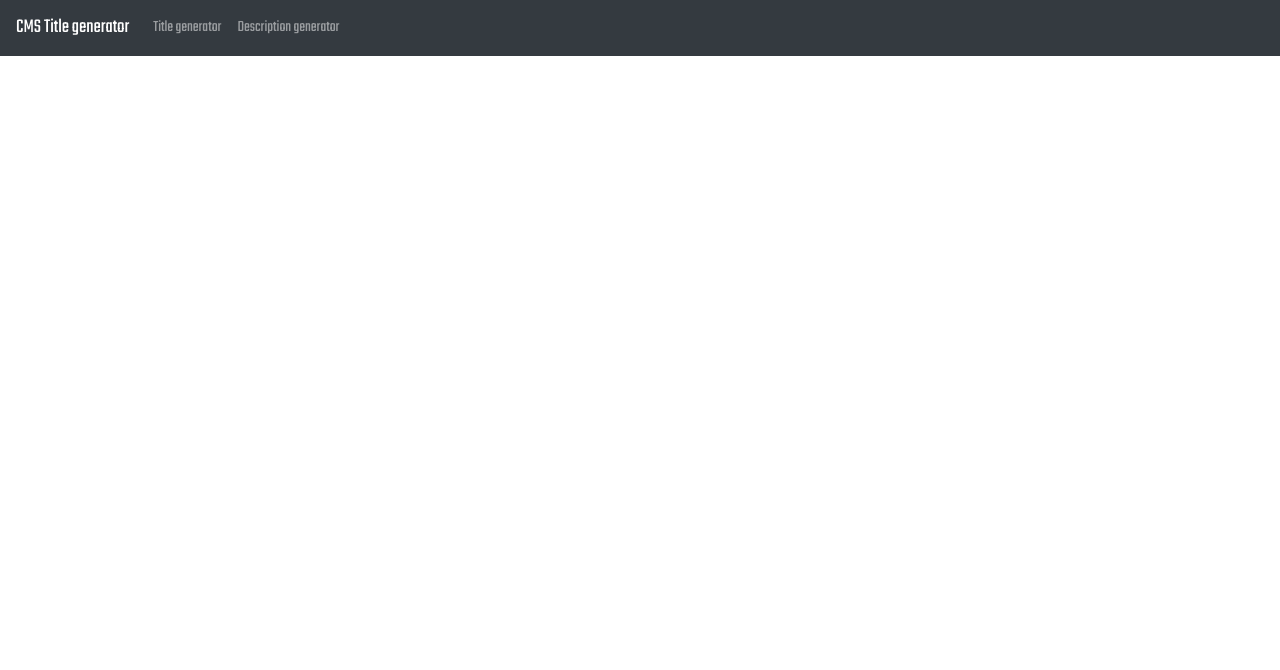
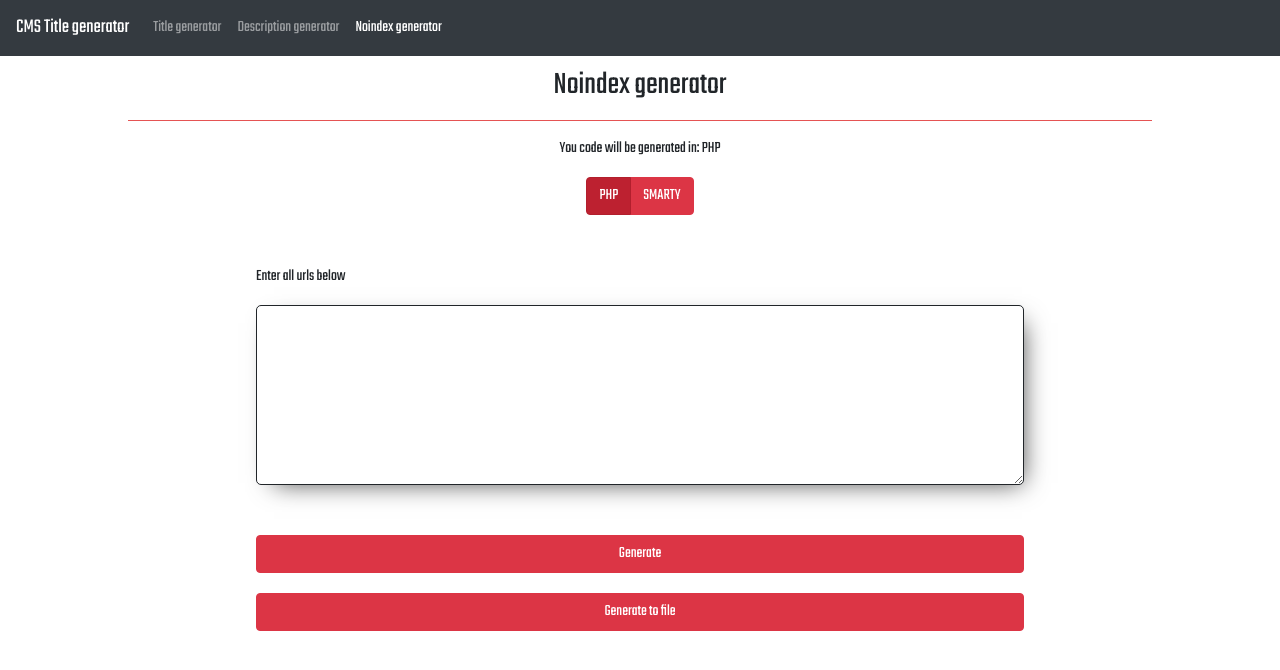
Before and after one commit to DevWichrowski/CMS-title-generator, a React (Create React App) app: page /noindex-generator in a window 1280 px wide. Shown: the top 670 px of the page. Built offline with nearby package versions, Linux system fonts and the light colour scheme.

Commit message:
Add Noindex component

```diff
--- a/src/App.js
+++ b/src/App.js
@@ -4,6 +4,7 @@ import { BrowserRouter, Route } from 'react-router-dom';
 import Menu from './components/Menu/Menu';
 import TitleGenerator from './components/TitleGenerator/TitleGenerator';
 import DescriptionGenerator from './components/DescriptionGenerator/DescriptionGenerator';
+import NoindexGenerator from './components/NoindexGenerator/NoindexGenerator';
 
 class App extends Component {
 	render() {
@@ -13,6 +14,7 @@ class App extends Component {
 					<Menu />
 					<Route exact path="/title-generator" component={TitleGenerator} />
 					<Route exact path="/description-generator" component={DescriptionGenerator} />
+					<Route exact path="/noindex-generator" component={NoindexGenerator} />
 				</div>
 			</BrowserRouter>
 		);
--- a/src/components/DescriptionGenerator/DescriptionGenerator.js
+++ b/src/components/DescriptionGenerator/DescriptionGenerator.js
@@ -55,6 +55,7 @@ class DescriptionGenerator extends Component {
 		});
 		return result;
 	};
+
 	render() {
 		return (
 			<div className="description-generator">
--- a/src/components/Menu/Menu.js
+++ b/src/components/Menu/Menu.js
@@ -3,6 +3,7 @@ import { connect } from 'react-redux';
 import { getLoginStatus } from '../../store/selectors/users.selectors';
 import { Navbar, Nav } from 'react-bootstrap';
 import { NavLink } from 'react-router-dom';
+import NoindexGenerator from '../NoindexGenerator/NoindexGenerator';
 
 class Menu extends Component {
 	constructor(props) {
@@ -24,6 +25,9 @@ class Menu extends Component {
 							<NavLink to="/description-generator" className="nav-link">
 								Description generator
 							</NavLink>
+							<NavLink to="/noindex-generator" className="nav-link">
+								Noindex generator
+							</NavLink>
 						</Nav>
 					</Navbar.Collapse>
 				</Navbar>
--- /dev/null
+++ b/src/components/NoindexGenerator/NoindexGenerator.js
@@ -0,0 +1,215 @@
+import React, { Component } from 'react';
+import { Button, ToggleButton, ToggleButtonGroup, ButtonToolbar } from 'react-bootstrap';
+import AlertSuccess from '../GeneratorTemplate/AlertSuccess/AlertSuccess';
+import AlertError from '../GeneratorTemplate/AlertError/AlertError';
+import ResultModal from '../GeneratorTemplate/ResultModal/ResultModal';
+
+class NoindexGenerator extends Component {
+	constructor(props) {
+		super(props);
+
+		this.state = {
+			urlsArray: [],
+			separator: '\n',
+			generatedCode: '',
+			alertSuccess: false,
+			alertError: false,
+			showResultModal: false,
+			languageMode: 'PHP',
+			textareaResult: null,
+			javascriptVisibility: false,
+			generateTypes: 'Noindex'
+		};
+	}
+
+	parseStringToArray = (urlString) => {
+		return urlString.split(this.state.separator);
+	};
+
+	saveUrls = (event) => {
+		this.setState({ urlsArray: this.parseStringToArray(event.target.value) });
+		console.log('urlarray:', this.state.urlsArray)
+	};
+
+	handleShowModal = () => {
+		this.setState({ showResultModal: !this.state.showResultModal });
+
+		if (this.state.showResultModal === false) {
+			this.setState({ urlsArray: [] });
+		}
+	};
+
+	handleAlertSuccess = () => {
+		this.setState({ alertSuccess: true });
+		setTimeout(() => this.setState({ alertSuccess: false }), 3000);
+	};
+
+	handleAlertError = () => {
+		this.setState({ alertError: true });
+		setTimeout(() => this.setState({ alertError: false }), 3000);
+	};
+
+	handleLanduageMode = (language) => {
+		this.setState({ languageMode: language });
+	};
+
+	generateCodePHP = (urls) => {
+		let result = '';
+
+		urls.map((url, index) => {
+			result += `<?php\n`;
+			result += `	if("${urls[index]}" === {$_SERVER['HTTP_HOST']} . {$_SERVER['REQUEST_URI']}){\n`;
+			result += `	   echo '<meta name="robots" content="noindex, nofollow" />'\n`;
+			result += `	  }\n`;
+			result += `?>\n`;
+			result += `\n`;
+			this.setState({ textareaResult: result });
+			return true;
+		});
+		return result;
+	};
+
+	generateCodeSMARTY = (urls) => {
+		let result = '';
+
+		urls.map((url, index) => {
+			result += `{if $smarty.server.REQUEST_URI eq "${urls}"} \n`;
+			result += `	   echo '<meta name="robots" content="noindex, nofollow" />'\n`;
+			result += `{/if} \n`;
+			result += `\n`;
+			this.setState({ textareaResult: result });
+			return true;
+		});
+		return result;
+	};
+
+	generateCodeJS = (urls) => {
+		let result = '';
+
+		urls.map((url, index) => {
+			result += `<script> \n`;
+			result += `if(window.location.href === '${urls}'){\n`;
+			result += `document.title = '${url}';\n`;
+			result += `}\n`;
+			result += `</script>\n`;
+			this.setState({ textareaResult: result });
+			return true;
+		});
+		return result;
+	};
+
+	submitGenerate = () => {
+		if (this.state.urlsArray.length > 0) {
+			if (this.state.languageMode === 'PHP') {
+				this.setState({
+					generatedCode: this.generateCodePHP(this.state.urlsArray)
+				});
+				this.handleAlertSuccess();
+				this.handleShowModal();
+			} else if (this.state.languageMode === 'SMARTY') {
+				this.setState({
+					generatedCode: this.generateCodeSMARTY(this.state.urlsArray)
+				});
+				this.handleAlertSuccess();
+				this.handleShowModal();
+			} else {
+				this.setState({
+					generatedCode: this.generateCodeJS(this.state.urlsArray)
+				});
+				this.handleAlertSuccess();
+				this.handleShowModal();
+			}
+		} else {
+			this.handleAlertError();
+		}
+	};
+
+	saveResultToFile = () => {
+		if (this.state.urlsArray.length > 0) {
+			if (this.state.languageMode === 'PHP') {
+				this.setState({
+					generatedCode: this.generateCodePHP(this.state.urlsArray)
+				});
+				setTimeout(() => {
+					this.handleAlertSuccess();
+					const FileSaver = require('file-saver');
+					const blob = new Blob([ ...this.state.generatedCode ], { type: 'text/plain;charset=utf-8' });
+					FileSaver.saveAs(blob, 'PHP_titles.php');
+				}, 1000);
+			} else if (this.state.languageMode === 'SMARTY') {
+				this.setState({
+					generatedCode: this.generateCodeSMARTY(this.state.urlsArray)
+				});
+				setTimeout(() => {
+					this.handleAlertSuccess();
+					const FileSaver = require('file-saver');
+					const blob = new Blob([ ...this.state.generatedCode ], { type: 'text/plain;charset=utf-8' });
+					FileSaver.saveAs(blob, 'Smarty_titles.php');
+				}, 1000);
+			} else {
+				this.setState({
+					generatedCode: this.generateCodeJS(this.state.urlsArray)
+				});
+				setTimeout(() => {
+					this.handleAlertSuccess();
+					const FileSaver = require('file-saver');
+					const blob = new Blob([ ...this.state.generatedCode ], { type: 'text/plain;charset=utf-8' });
+					FileSaver.saveAs(blob, 'Javascript_titles.js');
+				}, 1000);
+			}
+		} else {
+			this.handleAlertError();
+		}
+	};
+
+	render() {
+		return (
+			<div className="generator-template">
+				{this.state.alertSuccess ? <AlertSuccess /> : null}
+				{this.state.alertError ? <AlertError /> : null}
+				<h1>{this.state.generateTypes} generator</h1>
+				<hr />
+				<div className="language-mode">
+					<p>You code will be generated in: {this.state.languageMode}</p>
+					<ButtonToolbar>
+						<ToggleButtonGroup type="radio" name="options" defaultValue={1}>
+							<ToggleButton value={1} variant="danger" onClick={() => this.handleLanduageMode('PHP')}>
+								PHP
+							</ToggleButton>
+							<ToggleButton value={2} variant="danger" onClick={() => this.handleLanduageMode('SMARTY')}>
+								SMARTY
+							</ToggleButton>
+							{this.state.javascriptVisibility ? (
+								<ToggleButton
+									value={3}
+									variant="danger"
+									onClick={() => this.handleLanduageMode('Javascript')}
+									disabled
+								>
+									Javascript
+								</ToggleButton>
+							) : null}
+						</ToggleButtonGroup>
+					</ButtonToolbar>
+				</div>
+				<div className="ulrs-textarea">
+					<p>Enter all urls below</p>
+					<textarea className="custom-textarea" onChange={this.saveUrls} />
+				</div>
+				<ResultModal
+					handleModal={this.handleShowModal}
+					showModal={this.state.showResultModal}
+					resultValue={this.state.textareaResult}
+				/>
+				<Button className="generate-button" variant="danger" onClick={() => this.submitGenerate()}>
+					Generate
+				</Button>
+				<Button className="generate-button" variant="danger" onClick={() => this.saveResultToFile()}>
+					Generate to file
+				</Button>
+			</div>
+		);
+	}
+}
+
+export default NoindexGenerator;
--- a/src/components/TitleGenerator/TitleGenerator.js
+++ b/src/components/TitleGenerator/TitleGenerator.js
@@ -16,7 +16,7 @@ class TitleGenerator extends Component {
 
 		titles.map((title, index) => {
 			result += `<?php\n`;
-			result += `	if(${urls[index]} === {$_SERVER['HTTP_HOST']} . {$_SERVER['REQUEST_URI']}){\n`;
+			result += `	if("${urls[index]}" === {$_SERVER['HTTP_HOST']} . {$_SERVER['REQUEST_URI']}){\n`;
 			result += `	   echo '<title>${title}</title>'\n`;
 			result += `	  }\n`;
 			result += `?>\n`;
```
